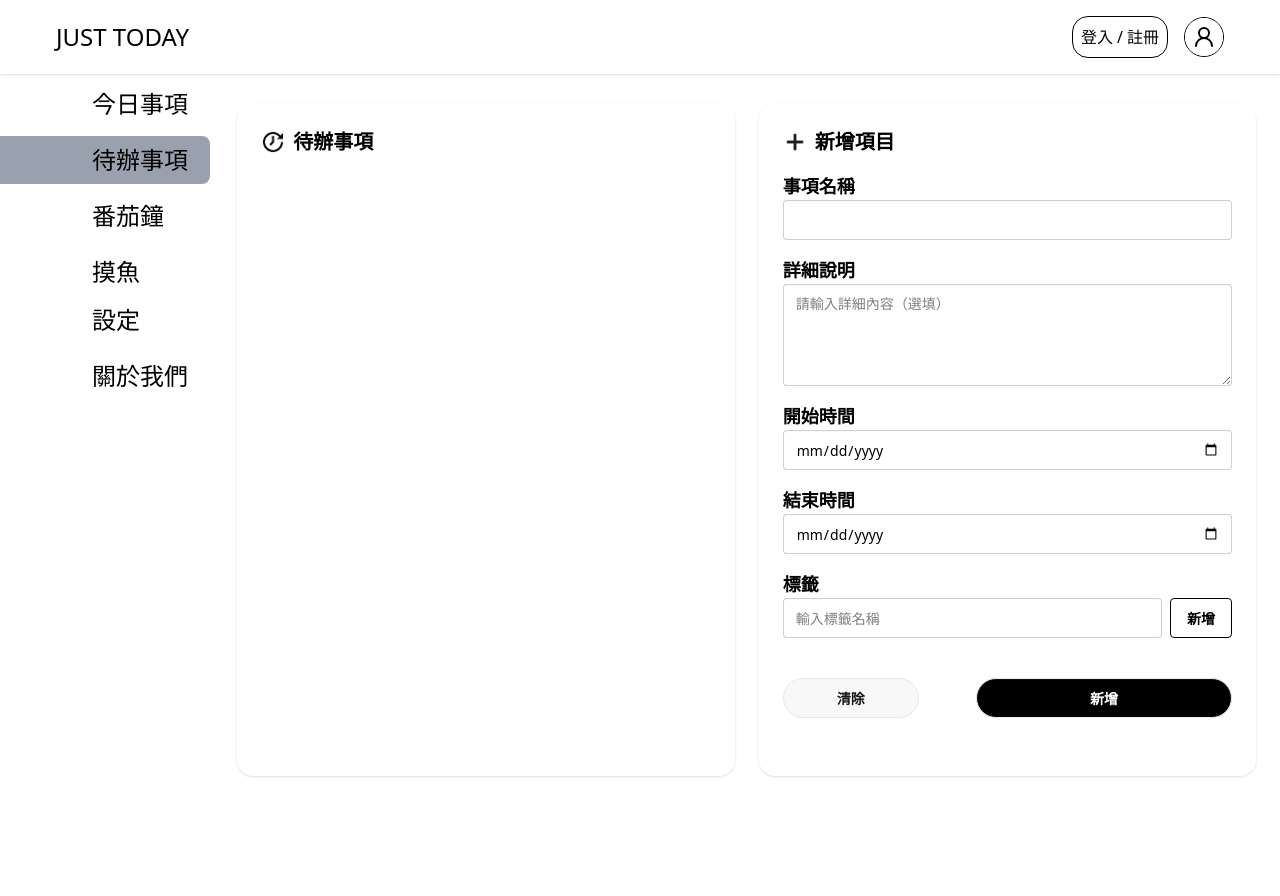
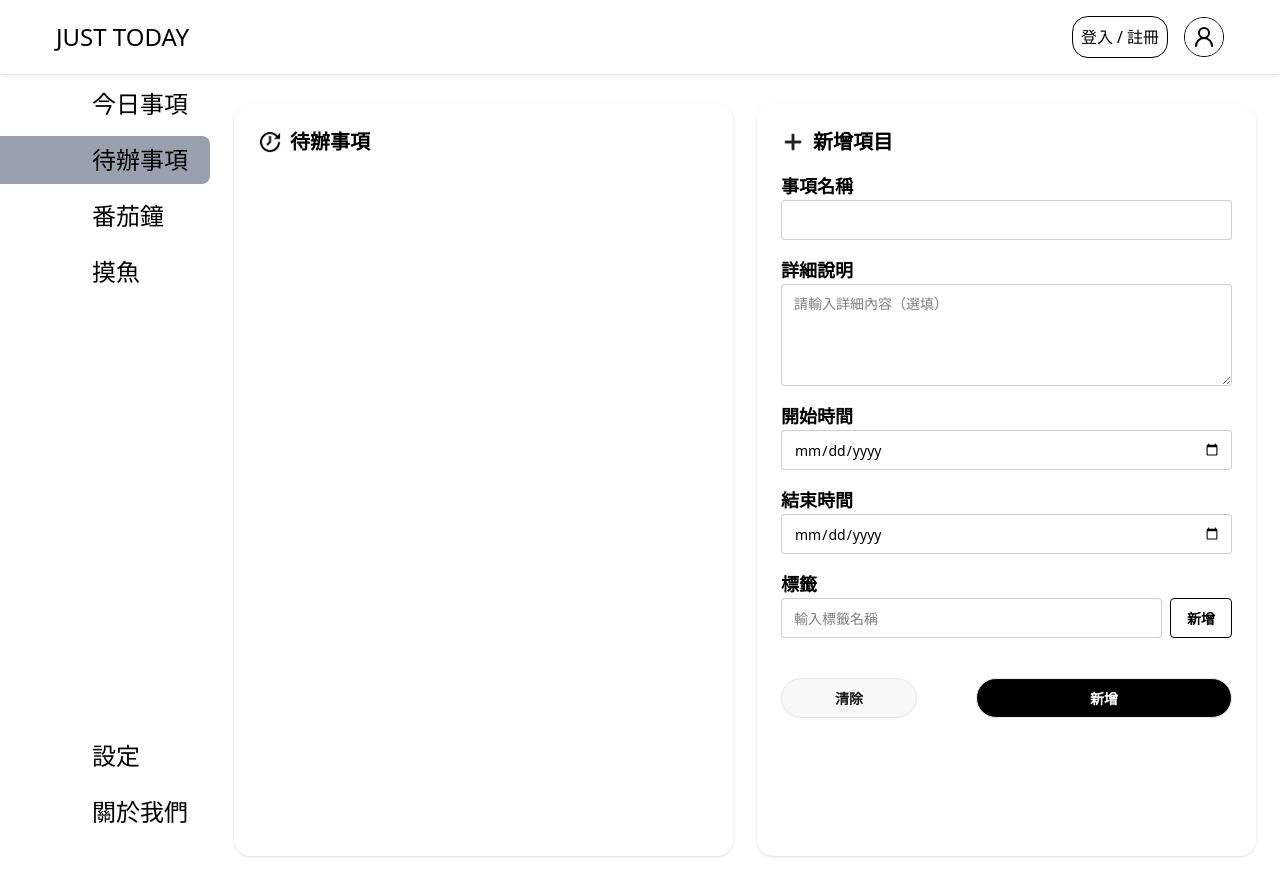
Before and after one commit to emba2ra3star/NTUEDTD_REACT_Just-Today, a React (Vite) app: page /TodoList in a window 1280 px wide. Before the commit the page ends 816 px from the top, so only its background shows below. Built offline with nearby package versions, Linux system fonts and the light colour scheme.

Commit message:
渲染問題修正(未完成)

```diff
--- a/src/components/NavMenu.jsx
+++ b/src/components/NavMenu.jsx
@@ -3,22 +3,23 @@ import { Link, useLocation } from "react-router";
 function NavMenu() {
     const pageTitle = useLocation();
     const navList = [
-        { name: "今日事項", path: "/" },
-        { name: "待辦事項", path: "/TodoList" },
-        { name: "番茄鐘", path: "/Pomodoro" },
-        { name: "摸魚", path: "/fishgame" },
-        { name: "設定", path: "/settings" },
-        { name: "關於我們", path: "/aboutus" },
+        { name: "今日事項", path: "/", id: "nav-today" },
+        { name: "待辦事項", path: "/TodoList", id: "nav-todo" },
+        { name: "番茄鐘", path: "/Pomodoro", id: "nav-pomodoro" },
+        { name: "摸魚", path: "/fishgame", id: "nav-fish" },
+        { name: "設定", path: "/settings", id: "nav-setting" },
+        { name: "關於我們", path: "/aboutus", id: "nav-about" },
     ]
 
     return (
-        <div className="w-1/7 min-w-[210px] h-[calc(screen-5rem)] pb-11 flex flex-col justify-between">
+        <nav className="w-1/7 min-w-[210px] h-[calc(screen-5rem)] pb-11 flex flex-col justify-between">
             <div className="flex flex-col gap-2">
                 {navList.slice(0, 4).map((item, index) => (
                     <Link
                         to={item.path}
                         key={index}
-                        className={`pl-[92px] py-2 pr-4 rounded-r-lg w-full ${pageTitle.pathname == item.path ? "bg-gray-400" : "bg-white"} hover:bg-gray-300 text-2xl`}
+                        id={item.id}
+                        className={`pl-[92px] py-2 pr-4 rounded-r-lg w-full ${pageTitle.pathname === item.path ? "bg-gray-400" : "bg-white"} hover:bg-gray-300 text-2xl`}
                     >
                         {item.name}
                     </Link>
@@ -30,13 +31,14 @@ function NavMenu() {
                     <Link
                         to={item.path}
                         key={index}
-                        className={`pl-[92px] py-2 pr-4 rounded-r-lg w-full ${pageTitle.pathname == item.path ? "bg-gray-400" : "bg-white"} hover:bg-gray-300 text-2xl`}
+                        id={item.id}
+                        className={`pl-[92px] py-2 pr-4 rounded-r-lg w-full ${pageTitle.pathname === item.path ? "bg-gray-400" : "bg-white"} hover:bg-gray-300 text-2xl`}
                     >
                         {item.name}
                     </Link>
                 ))}
             </div>
-        </div>
+        </nav>
     );
 }
 
--- a/src/pages/TodoList.jsx
+++ b/src/pages/TodoList.jsx
@@ -23,9 +23,9 @@ export default function TodoList() {
       </Helmet>
 
       {/* 主內容區：左右兩欄 */}
-      <div className="flex min-h-screen pt-[5rem]">
+      <div className="flex min-h-screen mt-[5rem]">
         {/* 左側 NavMenu，傳入 pageTitle 確保高亮 */}
-        <div className="w-1/6">
+        <div className="flex">
           <NavMenu pageTitle="代辦事項" />
         </div>
 
```
